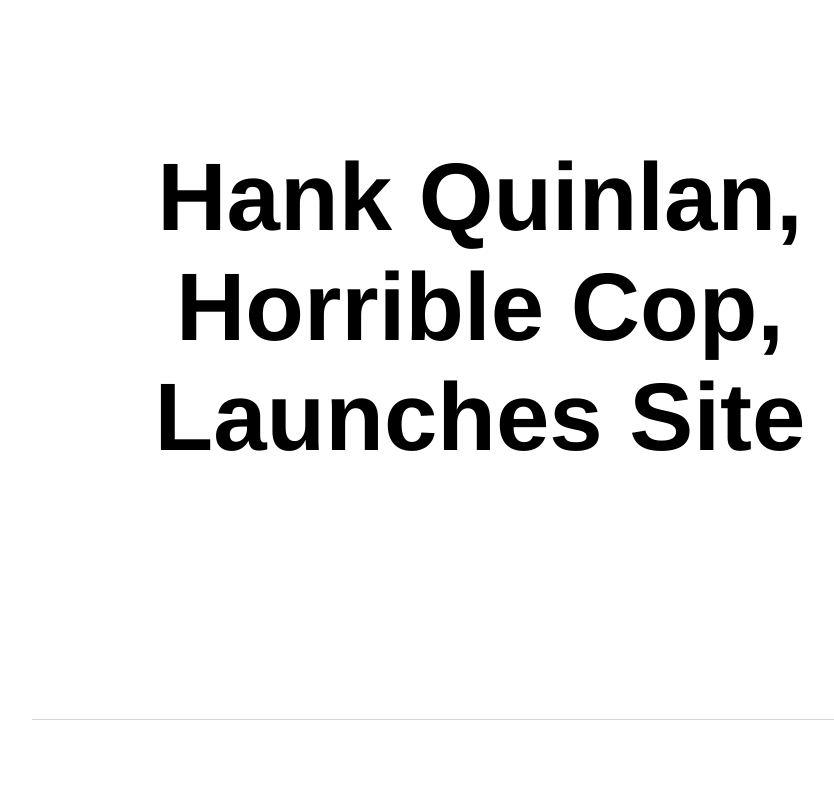
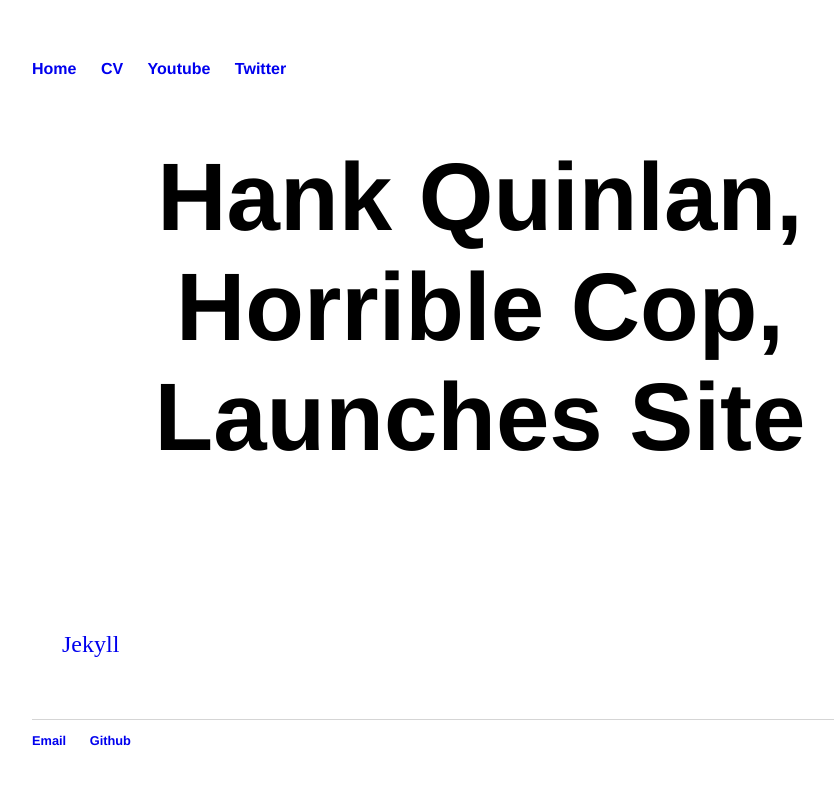
Before and after one commit to JMChongarlides/JMChongarlides.github.io, a Jekyll site: the page built from _posts/2015-10-06-My-site-launched.md, in a window 1280 px wide. Shown: the top 785 px of the page, without its empty margins (160-994 px from the left). Built offline with Jekyll 4.4.1, drawn with Linux system fonts in a browser that asks for light colours.

Commit message:
Update main.css

```diff
--- a/css/main.css
+++ b/css/main.css
@@ -15,7 +15,6 @@ nav ul li, footer ul li {
 }
 a {
     text-decoration: none;
-    color: #FFFFFF;
 }
 a:hover {
     text-decoration: underline;
```
